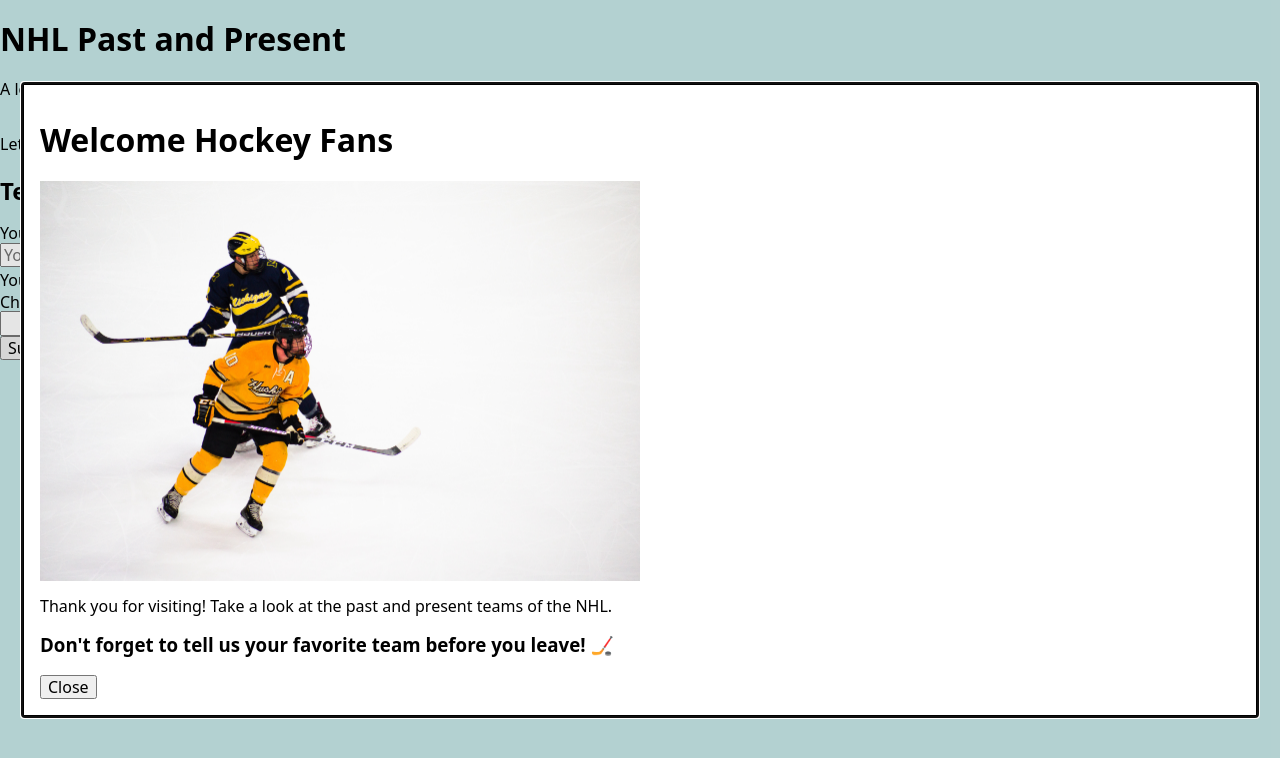
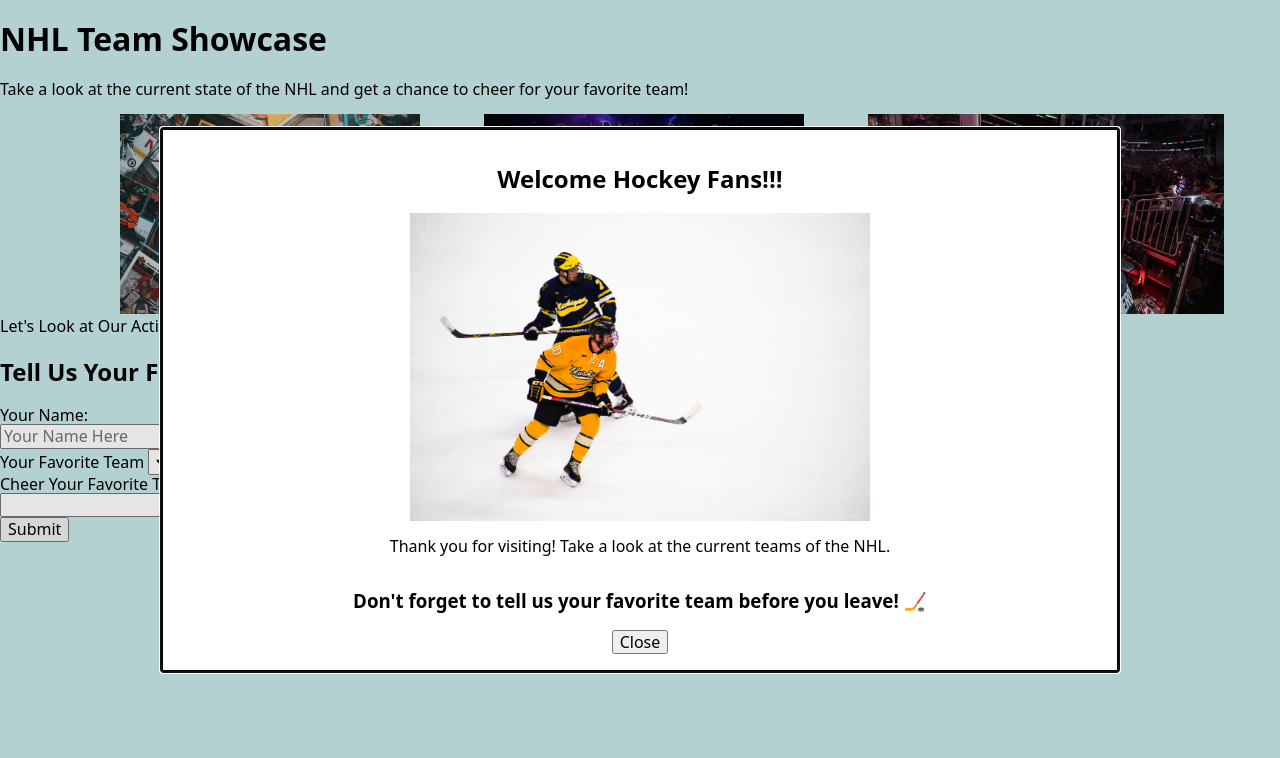
Before and after one commit to oldingb21/flatiron-frontend-phase-1-project, a website: page index.html in a window 1280 px wide. Drawn offline with nearby package versions, Linux system fonts and the light colour scheme.

Commit message:
adeed images and styled dialog, images

```diff
--- a/index.css
+++ b/index.css
@@ -17,16 +17,31 @@ body {
     display: none;
 }
 
+#dialog-section {
+    display:flex;
+    flex-direction: column;
+    align-items: center;
+    justify-content: center;
+}
+
+dialog {
+    width: 75%
+}
+
+#first-image {
+    padding-left: 5%;
+}
+
+.header-images {
+    max-height: 200px;
+    max-width: auto;
+
+}
+
 #image-section {
     display: flex;
     flex-direction: row;
     align-items: center;
     justify-content: center;
-    column-gap: 10%;
+    column-gap: 5%;
 }
-
-.header_images {
-    width: auto;
-    max-height: 90%;
-    object-fit: cover;
-}
--- a/index.html
+++ b/index.html
@@ -3,7 +3,7 @@
 <head>
     <meta charset="UTF-8">
     <meta name="viewport" content="width=device-width, initial-scale=1.0">
-    <title>NHL Past and Present</title>
+    <title>NHL Team Showcase</title>
     <link href="./index.css" rel="stylesheet">
     <link rel="stylesheet" href="node_modules/modern-normalize/modern-normalize.css">
     <script defer src="./index.js"></script>
@@ -11,11 +11,12 @@
 
 <body>
     <header>
-        <h1>NHL Past and Present</h1>
-        <p>A look into the NHL teams that have come, stayed, and gone.</p>
+        <h1>NHL Team Showcase</h1>
+        <p>Take a look at the current state of the NHL and get a chance to cheer for your favorite team!</p>
         <section id="image-section">
-            <img src="./images/NHL-faceoff.jpeg" alt="Philadelphia and Winnipeg Faceoff" class="header_images">
-            <img src="./images/detroit-goalie.jpeg" alt="Detroit goalie sprawls for a loose puck" class="header_images">
+            <img src="./images/pexels-erik-mclean-7783413.jpg" alt="Jaromir Jagr playercard sits atop a pile of cards" class="header-images" id="first-image">
+            <img src="./images/NHL-collage.jpg" alt="Collage of NHL and Team Logos" class="header-images">
+            <img src="./images/NJ-intro.jpg" alt="NJ players enter the ice before a game" class="header-images">
         </section>
     </header>
 
--- a/index.js
+++ b/index.js
@@ -122,7 +122,7 @@ const loopAndDisplayActiveTeams = teams => {
     central.classList.remove('hidden');
     pacific.classList.remove('hidden');
     divisions.forEach((division) => {
-        division.classList.remove('.hidden');
+        division.classList.remove('hidden');
     })
 }
 
@@ -217,22 +217,25 @@ const displayNewComment = e => {
 }
 
 const createDialogue = e => {
-    const dialogue = document.createElement('dialog');
-    dialogue.id = 'load_dialogue';
+    const dialog = document.createElement('dialog');
+    dialog.id = 'load_dialogue';
 
-    const dialogueHeader = document.createElement('h1');
-    dialogueHeader.textContent = 'Welcome Hockey Fans';
+    const dialogSection = document.createElement('section');
+    dialogSection.id = "dialog-section";
 
-    const dialogueImage = document.createElement('img');
-    dialogueImage.src = './images/pexels-lynda-sanchez-1770650.jpg';
-    dialogueImage.alt = 'Michigan and Michigan Tech players skate in the open ice';
-    dialogueImage.id = 'dialog_image'
+    const dialogHeader = document.createElement('h1');
+    dialogHeader.textContent = 'Welcome Hockey Fans!!!';
 
-    const dialoguePara = document.createElement('p');
-    dialoguePara.textContent = 'Thank you for visiting! Take a look at the past and present teams of the NHL.';
+    const dialogImage = document.createElement('img');
+    dialogImage.src = './images/pexels-lynda-sanchez-1770650.jpg';
+    dialogImage.alt = 'Michigan and Michigan Tech players skate in the open ice';
+    dialogImage.id = 'dialog_image'
 
-    const dialogueSubHeader = document.createElement('h3');
-    dialogueSubHeader.textContent = "Don't forget to tell us your favorite team before you leave! 🏒";
+    const dialogPara = document.createElement('p');
+    dialogPara.textContent = 'Thank you for visiting! Take a look at the current teams of the NHL.';
+
+    const dialogSubHeader = document.createElement('h3');
+    dialogSubHeader.textContent = "Don't forget to tell us your favorite team before you leave! 🏒";
 
     const closeForm = document.createElement('form');
 
@@ -246,10 +249,11 @@ const createDialogue = e => {
     //     dialogue.classList = "hidden";
     // })
 
-    body.append(dialogue);
-    closeForm.append(closeBtn)
-    dialogue.showModal();
-    dialogue.append(dialogueHeader, dialogueImage, dialoguePara, dialogueSubHeader, closeForm);
+    body.append(dialog);
+    closeForm.append(closeBtn);
+    dialog.showModal();
+    dialogSection.append(dialogHeader, dialogImage, dialogPara, dialogSubHeader, closeForm);
+    dialog.append(dialogSection);
 }
 
 // Events
```
Also changed, not shown: images/NHL-collage.jpg (added), images/NJ-intro.jpg (added).
